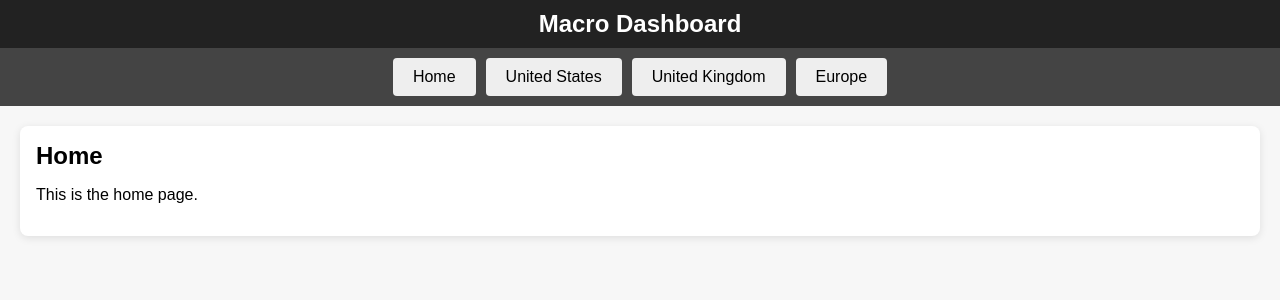
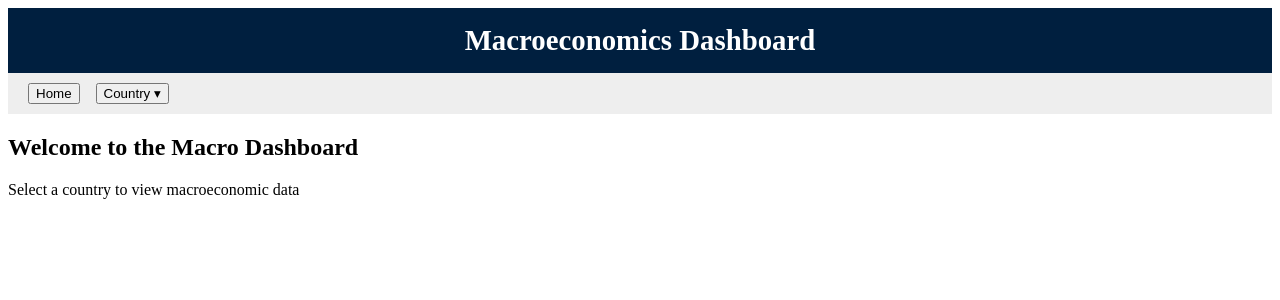
Before and after one commit to jsanford-dev/econ_dashboard, a Flask app: page / in a window 1280 px wide. Shown: the top 300 px of the page. Run offline with Flask 3, Linux system fonts and the light colour scheme.

Commit message:
New Layout with country dropdown menu

```diff
--- a/frontend/static/css/style.css
+++ b/frontend/static/css/style.css
@@ -1,92 +1,63 @@
-/* ========== Base Styles ========== */
-body {
-    font-family: Arial, sans-serif;
-    margin: 0;
-    padding: 0;
-    background: #f7f7f7;
-}
-
-/* ========== Header ========== */
+/* ========== Header =============*/
 header {
-    background: #222;
+    background: #001f3f;
     color: white;
-    padding: 10px;
+    padding: 16px 20px;
     text-align: center;
 }
 
 header h1 {
-    font-size: 1.5rem;
+    font-size: 1.8rem;
     margin: 0;
     padding: 0;
 }
 
-/* ========== Top Navigation Bar ========== */
-nav#navbar {
-    background: #444;
-    padding: 10px;
+/* ========== Sub Header ========== */
+#sub-header {
+    background: #eee;
+    padding: 10px 20px;
     display: flex;
-    justify-content: center;
-    gap: 10px;
+    align-items: center;
+    gap: 16px;
 }
 
-.nav-button {
-    background: #eee;
-    border: none;
-    padding: 10px 20px;
-    font-size: 1rem;
-    border-radius: 4px;
-    cursor: pointer;
-    transition: background 0.2s;
+/* ========== Dropdown Styles ========== */
+.dropdown {
+    position: relative;
 }
 
-.nav-button:hover {
-    background: #ddd;
+.dropdown-toggle {
+    position: relative;
 }
 
-/* ========== Dashboard Content Area ========== */
-#dashboard {
-    padding: 20px;
+.dropdown-menu {
+    display: none;
+    position: absolute;
+    top: 100%;
+    left: 0;
+    background: white;
+    border: 1px solid #ccc;
+    box-shadow: 0 2px 6px rgba(0, 0, 0, 0.15);
+    z-index: 10;
+    min-width: 160px;
+    padding: 6px 0;
+    border-radius: 4px;
 }
 
-/* ========== Content Card ========== */
-.data-card {
-    background: white;
-    border-radius: 8px;
-    padding: 16px;
-    box-shadow: 0 2px 8px rgba(0, 0, 0, 0.1);
-}
-
-/* ========== Card Header & Sub-Nav ========== */
-.card-header {
-    display: flex;
-    flex-direction: column;
-    align-items: center;
-    gap: 6px;
-    margin-bottom: 12px;
-    text-align: center;
-}
-
-.sub-nav {
-    display: flex;
-    gap: 10px;
-    margin-top: 6px;
-    margin-bottom: 10px;
-}
-
-.sub-button {
-    background: #ccc;
+.dropdown-item {
+    display: block;
+    width: 100%;
+    padding: 8px 16px;
+    background: none;
     border: none;
-    padding: 8px 16px;
-    border-radius: 4px;
+    text-align: left;
     cursor: pointer;
 }
 
-.sub-button:hover {
-    background: #bbb;
+.dropdown-item:hover {
+    background: #f2f2f2;
 }
 
-/* ========== Typography ========== */
-h2, h3 {
-    margin-top: 0;
-    margin-bottom: 6px;
+.dropdown.open .dropdown-menu {
+    display: block;
 }
--- a/frontend/static/js/script.js
+++ b/frontend/static/js/script.js
@@ -1,65 +1,45 @@
-console.log("Dashboard is loaded!")
+const dashboard = document.getElementById("dashboard");
+const homeButton = document.getElementById("home-button");
+const dropdownToggle = document.querySelector(".dropdown-toggle");
+const dropdown = document.querySelector(".dropdown");
+const countryItems = document.querySelectorAll(".dropdown-item");
 
-const dashboard = document.getElementById("dashboard");
-
-function loadPage(page) {
-    dashboard.innerHTML = "";
-
-    const content = document.createElement("div");
-    content.className = "data-card";
-
-    if (page === "Home") {
-        content.innerHTML = "<h2>Home</h2><p>This is the home page.</p>";
-    } else if (page === "United States") {
-        content.innerHTML = `
-            <div class="card-header">
-                <h2>United States</h2>
-                <div class="sub-nav">
-                    <button class="sub-button" data-subpage="Labour">Labour</button>
-                    <button class="sub-button" data-subpage="Inflation">Inflation</button>
-                    <button class="sub-button" data-subpage="Yields">Yields</button>
-                </div>
-            </div>
-            <div id="us-dashboard-content">
-                <p>Select a sub-category above to view data.</p>
-            </div>
-        `;
-
-        // Attach event Listeners to sub-buttons
-        content.querySelectorAll(".sub-button").forEach(button => {
-            button.addEventListener("click", () => {
-                const subpage = button.dataset.subpage;
-                const subContent = content.querySelector("#us-dashboard-content");
-
-                if (subpage === "Labour") {
-                    subContent.innerHTML = `
-                    <h3>Labour Statistics</h3>
-                    <p>Unemployment rate, participation rate, etc.</p>
-                    <img src="http://localhost:5000/chart/non_farm_payrolls" alt="Non-Farm Payrolls Chart" style="max-width:100%; height:auto;">
-                    `;
-                } else if (subpage === "Inflation") {
-                    subContent.innerHTML = "<h3>Inflation</h3><p>CPI, Core CPI, etc.</p>";
-                } else if (subpage === "Yields") {
-                    subContent.innerHTML = "<h3>Yields</h3><p>US Treasury Yields, curve data, etc.</p>";
-                }
-            });
-        });
-
-    } else if (page === "United Kingdom") {
-        content.innerHTML = "<h2>United Kingdom</h2><p>This is where UK data goes.</p>";
-    } else if (page === "Europe") {
-        content.innerHTML = "<h2>Europe</h2><p>This is where EU data goes.</p>";
-    }
-
-    dashboard.appendChild(content);
+function loadHome() {
+    dashboard.innerHTML = `
+        <div class='data-card'>
+            <h2>Welcome to the Macro Dashboard</h2>
+            <p>Select a country to view macroeconomic data</p>
+        </div>
+    `;
 }
 
-const navButtons = document.querySelectorAll(".nav-button");
-navButtons.forEach(button => {
-    button.addEventListener("click", () => {
-        const page = button.dataset.page;
-        loadPage(page);
+function loadCountry(countryCode) {
+    dashboard.innerHTML = `
+        <div class='data-card'>
+            <h2>${countryCode.replace("-", "").toUpperCase()}</h2>
+            <p>Display data for ${countryCode.replace("-", "")}</p>
+        </div>
+    `;
+}
+
+// Toggle dropdown open/close
+dropdownToggle.addEventListener("click", () => {
+    dropdown.classList.toggle("open");
+});
+
+// Home button loads home content
+homeButton.addEventListener("click", () => {
+    loadHome();
+});
+
+// Country buttons load specific country content
+countryItems.forEach(item => {
+    item.addEventListener("click", () => {
+        const selectedCountry = item.dataset.country;
+        dropdown.classList.remove("open");
+        loadCountry(selectedCountry);
     });
 });
 
-loadPage("Home");
+// Initial load
+loadHome();
--- a/frontend/templates/index.html
+++ b/frontend/templates/index.html
@@ -7,20 +7,29 @@
     <link rel="stylesheet" href="{{ url_for('static', filename='css/style.css') }}">
 </head>
 <body>
+
+    <!--Header-->
     <header>
-        <h1>Macro Dashboard</h1>
+        <h1>Macroeconomics Dashboard</h1>
     </header>
 
-    <nav id="navbar">
-        <button class="nav-button" data-page="Home">Home</button>
-        <button class="nav-button" data-page="United States">United States</button>
-        <button class="nav-button" data-page="United Kingdom">United Kingdom</button>
-        <button class="nav-button" data-page="Europe">Europe</button>
-    </nav>
+    <!--Sub-navigation-->
+    <div id="sub-header">
+        <button id="home-button" class="nav-button">Home</button>
 
+        <div class="dropdown">
+            <button class="nav-button dropdown-toggle">Country ▾</button>
+            <div class="dropdown-menu">
+                <button class="dropdown-item" data-country="united-states">United States</button>
+                <!--Add more countries here later-->
+            </div>
+        </div>
+    </div>
+
+    <!--Main Dashboard-->
     <main>
         <div id="dashboard">
-            <!--Tables, charts and data will go here -->
+            <!--dashboard content goes here-->
         </div>
     </main>
 
```
